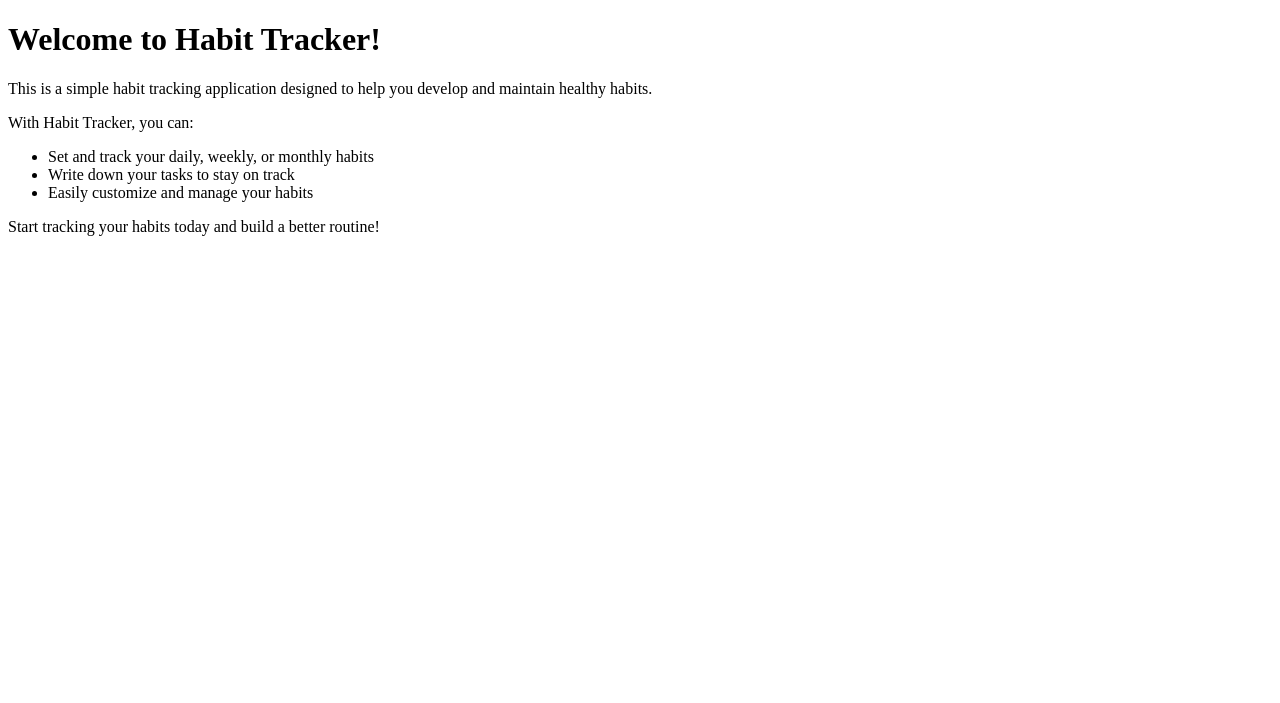
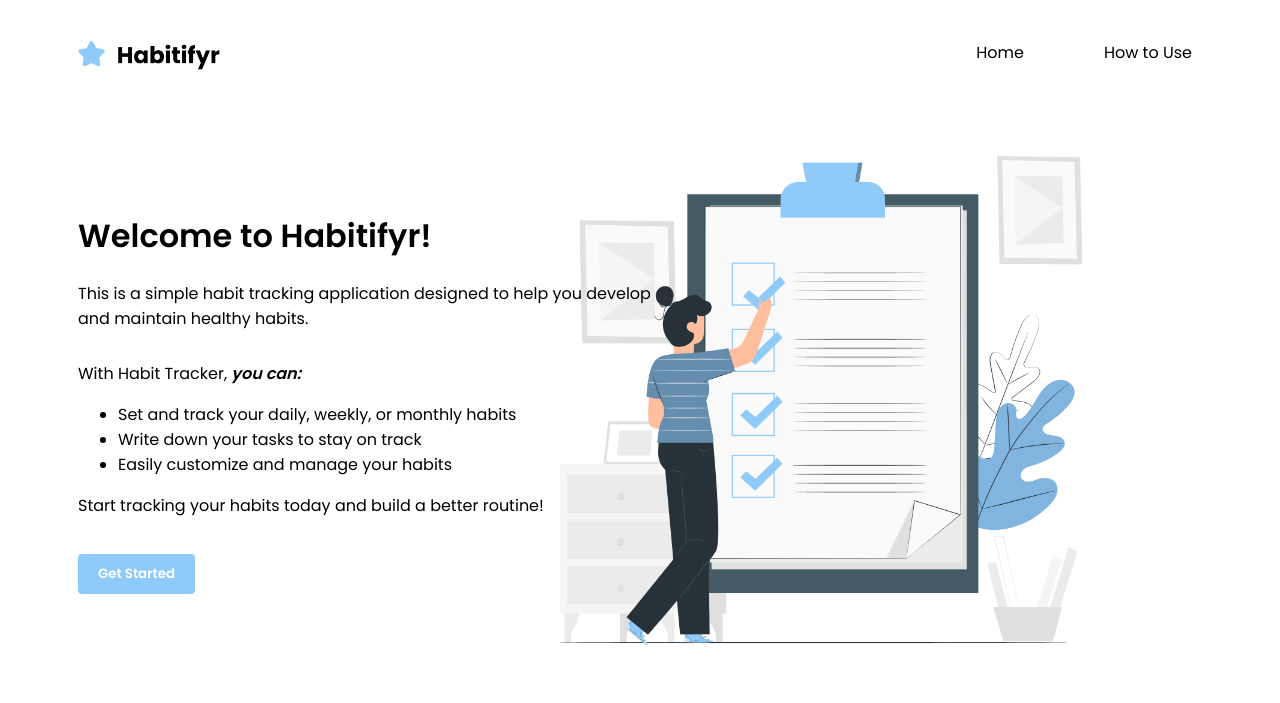
Before and after one commit to RaghadRCS/HabitTracker.Repo, a Django app: template habit_tracker/templates/habit_tracker/home.html in a window 1280 px wide. Shown: the top 703 px of the page. Run offline with Django 3.2, Linux system fonts and the light colour scheme; the template is opened without the code that fills it, so the values that code supplies are empty.

Commit message:
Added Button, NavBar with logo and links, Image, Custom Font (Poppins), List & Updated CSS code accordingly

```diff
--- a/habit_tracker/templates/habit_tracker/home.html
+++ b/habit_tracker/templates/habit_tracker/home.html
@@ -3,18 +3,124 @@
 <!DOCTYPE html>
 <html>
 <head>
-    <title>Welcome to Habit Tracker</title>
+    <title>Habitifyr</title>
     <link rel="stylesheet" type="text/css" href="{% static 'habit_tracker/css/styles.css' %}">
+    <link rel="shortcut icon" type="image/png" href="{% static 'habit_tracker/img/favicon.png' %}">
+    <style>
+        /* Custom font for the text */
+        p, h1, ul, .navbar a {
+            font-family: "Poppins";
+        }
+
+        .custom-button {
+            background-color: #90CAF9;
+            color: white;
+            padding: 10px 20px;
+            border: none;
+            border-radius: 4px;
+            cursor: pointer;
+            font-family: 'Poppins', sans-serif;
+            font-weight: bold;
+            margin-top: 20px;
+            transition: background-color 0.3s;
+        }
+
+        .custom-button:hover {
+            background-color: #252525;
+            color: white;
+        }
+
+        .custom-image {
+            max-width: 100%;
+            height: auto;
+            float: right;
+            margin-top: -490px;
+            margin-right: 150px;
+        }
+
+        .content {
+            margin-top: 120px;
+            margin-left: 70px;
+        }
+
+        .paragraph {
+            width: 600px;
+            word-wrap: break-word;
+            margin-bottom: 30px;
+        }
+
+        /*  Navigation bar */
+        .navbar {
+            background-color: white;
+            padding: 10px;
+            display: flex;
+            justify-content: space-between;
+            align-items: center;
+        }
+
+        .navbar a {
+            color: black;
+            text-decoration: none;
+            margin: 0 70px;
+            margin-top: 6px;
+        }
+
+        .navbar a:hover {
+            color: #90CAF9;
+        }
+
+        .navbar-logo {
+            display: flex;
+            align-items: center;
+        }
+
+        .navbar-logo img {
+            width: 150px;
+            margin-left: 55px;
+            margin-top: 15px;
+        }
+
+        .navbar-links {
+            display: flex;
+            align-items: center;
+        }
+
+        .navbar-links a {
+            margin-left: 10px;
+        }
+    </style>
+
+    <link href="https://fonts.googleapis.com/css2?family=Poppins:wght@400;600&display=swap" rel="stylesheet"> <!--Custom Font-->
 </head>
 <body>
-    <h1>Welcome to Habit Tracker!</h1>
-    <p>This is a simple habit tracking application designed to help you develop and maintain healthy habits.</p>
-    <p>With Habit Tracker, you can:</p>
+    <div class="container">
+        <div class="navbar">
+            <div class="navbar-logo">
+                <img src="{% static 'habit_tracker/img/logo-01.png' %}" alt="Logo">
+            </div>
+            <div class="navbar-links">
+                <a href="#">Home</a>
+                <a href="#">How to Use</a>
+            </div>
+        </div>
+
+        <div class="content">
+            <h1>Welcome to Habitifyr!</h1>
+            <p class="paragraph">This is a simple habit tracking application designed to help you develop and maintain healthy habits.</p>
+            <p>With Habit Tracker, <b><i> you can: </b></i></p>
             <ul>
                 <li>Set and track your daily, weekly, or monthly habits</li>
                 <li>Write down your tasks to stay on track</li>
                 <li>Easily customize and manage your habits</li>
             </ul>
             <p>Start tracking your habits today and build a better routine!</p>
+
+            <button class="custom-button">Get Started</button>
+        </div>
+
+        <div class="image-container">
+            <img class="custom-image" src="{% static 'habit_tracker/img/Checklist-pana.png' %}" alt="Example Image" width="600">
+        </div>
+    </div>
 </body>
 </html>
```
Also changed, not shown: habit_tracker/static/habit_tracker/images/LandingImage.svg (deleted), habit_tracker/static/habit_tracker/img/Checklist-pana.png (added), habit_tracker/static/habit_tracker/img/Logo-01.png (added), habit_tracker/static/habit_tracker/img/favicon.png (added). Lines whose indentation alone changed are shown as unchanged.
